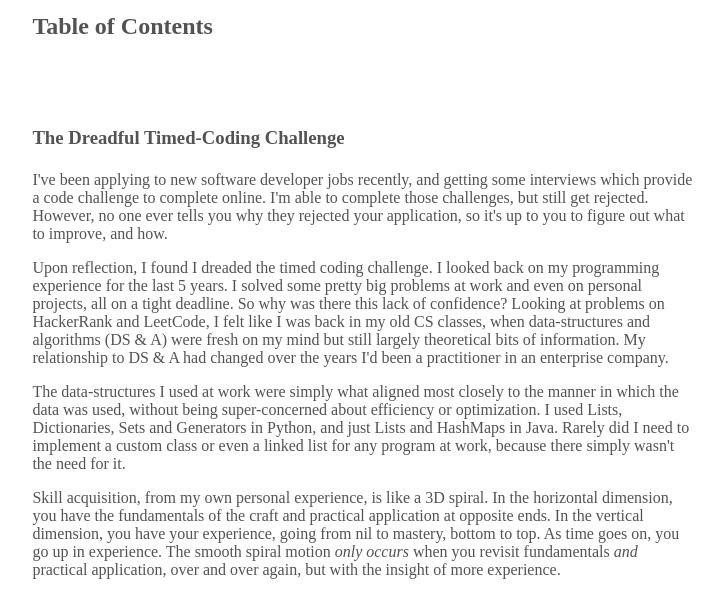
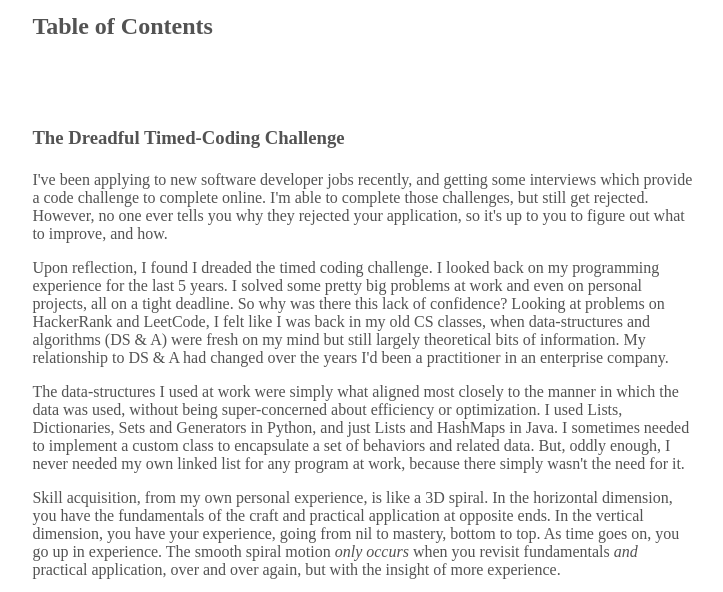
Before and after one commit to karanveersp/codewithkv-blog, a Gatsby site: page /studying-programming-vs-making-programs/ in a window 1280 px wide. Shown: the part 167-759 px from the top of the page, without its empty margins (277-1000 px from the left). Built offline with nearby package versions, Linux system fonts and the light colour scheme; Gatsby itself is replaced by a stand-in of ours; some packages are replaced by stand-ins of ours; code samples lack their colours; what typography-theme-parnassus would draw is missing.

Commit message:
Updated post

```diff
--- a/content/blog/studying-programming-vs-making-programs/index.md
+++ b/content/blog/studying-programming-vs-making-programs/index.md
@@ -33,9 +33,10 @@ practitioner in an enterprise company.
 The data-structures I used at work were simply what aligned most closely to the
 manner in which the data was used, without being super-concerned about
 efficiency or optimization. I used Lists, Dictionaries, Sets and Generators in
-Python, and just Lists and HashMaps in Java. Rarely did I need to implement a
-custom class or even a linked list for any program at work, because there simply
-wasn't the need for it.
+Python, and just Lists and HashMaps in Java. I sometimes needed to implement a
+custom class to encapsulate a set of behaviors and related data. But, oddly
+enough, I never needed my own linked list for any program at work, because there
+simply wasn't the need for it.
 
 Skill acquisition, from my own personal experience, is like a 3D spiral. In the
 horizontal dimension, you have the fundamentals of the craft and practical
```
